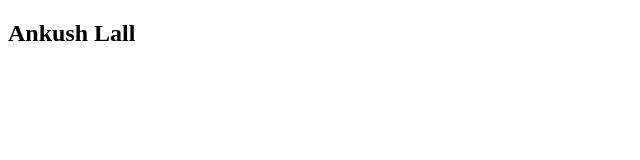
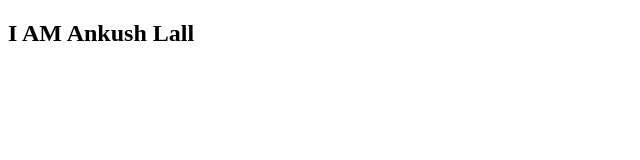
Before and after one commit to ankushlall/AnkushLall.github.io, a plain HTML site: page index.html in a window 1280 px wide. Shown: the whole page, without its empty margins (0-640 px from the left). Drawn offline with Linux system fonts and the light colour scheme.

Commit message:
Update index.html

```diff
--- a/index.html
+++ b/index.html
@@ -4,6 +4,6 @@
 	<title></title>
 </head>
 <body>
-<h2>Ankush Lall</h2>
+<h2>I AM Ankush Lall</h2>
 </body>
 </html>
```
